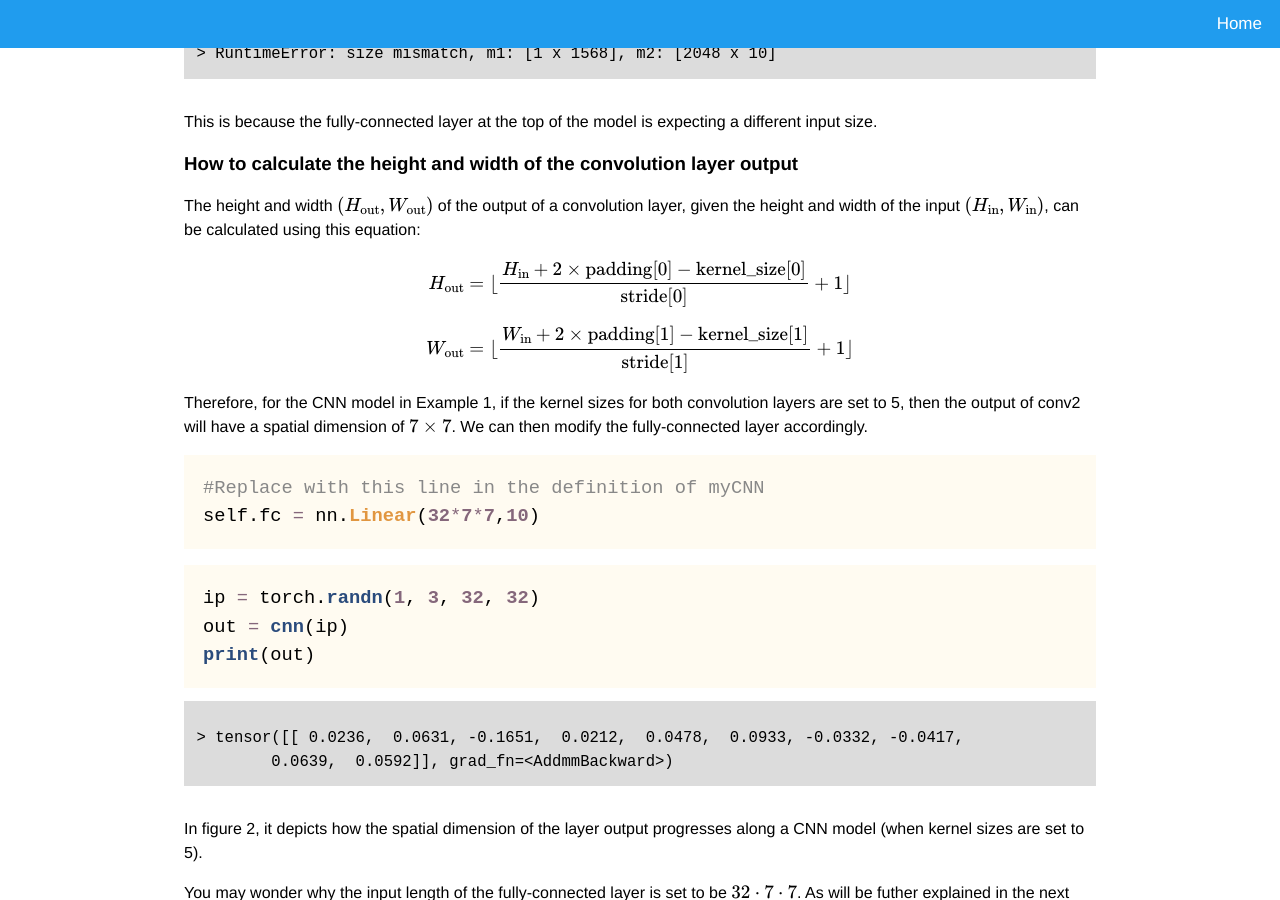
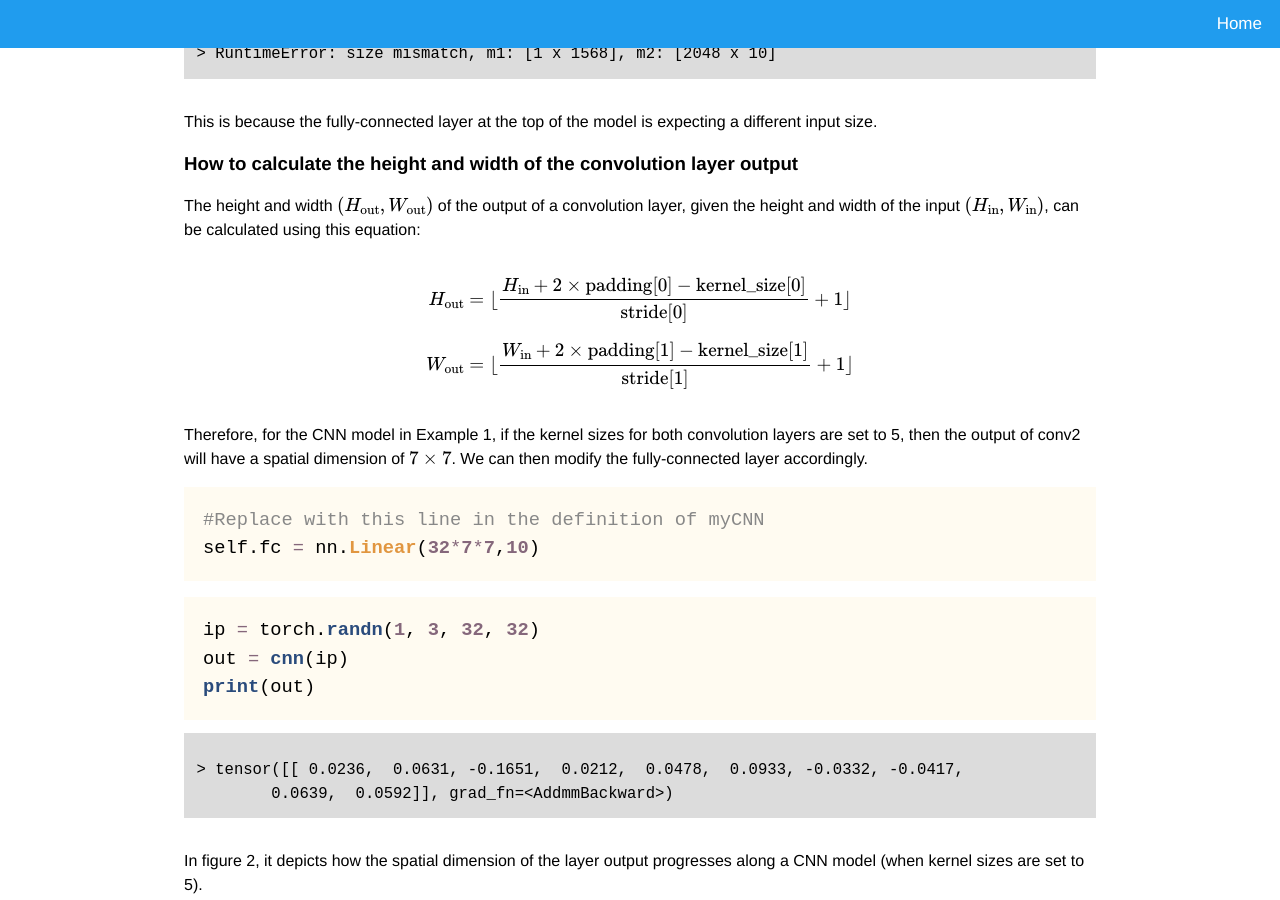
Before and after one commit to takmanman/takmanman.github.io, a Jekyll site: the page built from _posts/2019-09-08-basic-cnn.md, in a window 1280 px wide and 900 px high, scrolled down 3309 px. Built offline with Jekyll 4.4.1, drawn with Linux system fonts in a browser that asks for light colours; nearby versions of some CDN libraries.

Commit message:
Small Improvements

```diff
--- a/_posts/2019-09-08-basic-cnn.md
+++ b/_posts/2019-09-08-basic-cnn.md
@@ -143,10 +143,10 @@
 The height and width \((H_{\text{out}}, W_{\text{out}})\) of the output of a convolution layer, given the height and width of the input \((H_{\text{in}}, W_{\text{in}})\), can be calculated using this equation:
 </p>
 
-<p>
+<div class = "equations">
 \[H_{\text{out}} = \lfloor \frac{H_{\text{in}}+2\times \text{padding}[0]-\text{kernel_size}[0]}{\text{stride}[0]}+1\rfloor\]
 \[W_{\text{out}} = \lfloor \frac{W_{\text{in}}+2\times \text{padding}[1]-\text{kernel_size}[1]}{\text{stride}[1]}+1\rfloor\]
-</p>
+</div>
 <p>
 Therefore, for the CNN model in Example 1, if the kernel sizes for both convolution layers are set to 5, then the output of conv2 will have a spatial dimension of \(7 \times 7\).
 We can then modify the fully-connected layer accordingly.
@@ -222,9 +222,9 @@
 </p>
 
 For a fully-connected layer, each output is calculated as the dot product of the input and the corresponding weights, then plus a bias.
-<p>
+<div class = "equations">
 \[y_k = \sum w_i\cdot x_i + b_k\]
-</p>
+</div>
 <p>
 Therefore, for each output, there are same number of weights as number of input.
 In example 1, fc has 10 output, therefore it has \((32 \times 7 \times 7 + 1)\times 10\) parameters, which is 15690.
@@ -232,10 +232,10 @@
 <p>
 The total number of parameters of this CNN model is given by:
 </p>
-<p>
+<div class = "equations">
 \[\text{# of parameters of conv1} + \text{# of parameters of conv2} + \text{# of parameters of fc} \]
 \[=16 \times (5 \times 5 \times 3) + 32 \times (5 \times 5 \times 16) + (32 \times 7 \times 7 + 1)\times 10\]
 \[= 29690\]
-</p>
+</div>
 
 This is the end of this very gentle introduction. I hope it would help you gain a better understanding of CNN as well as get started in PyTorch.
```
